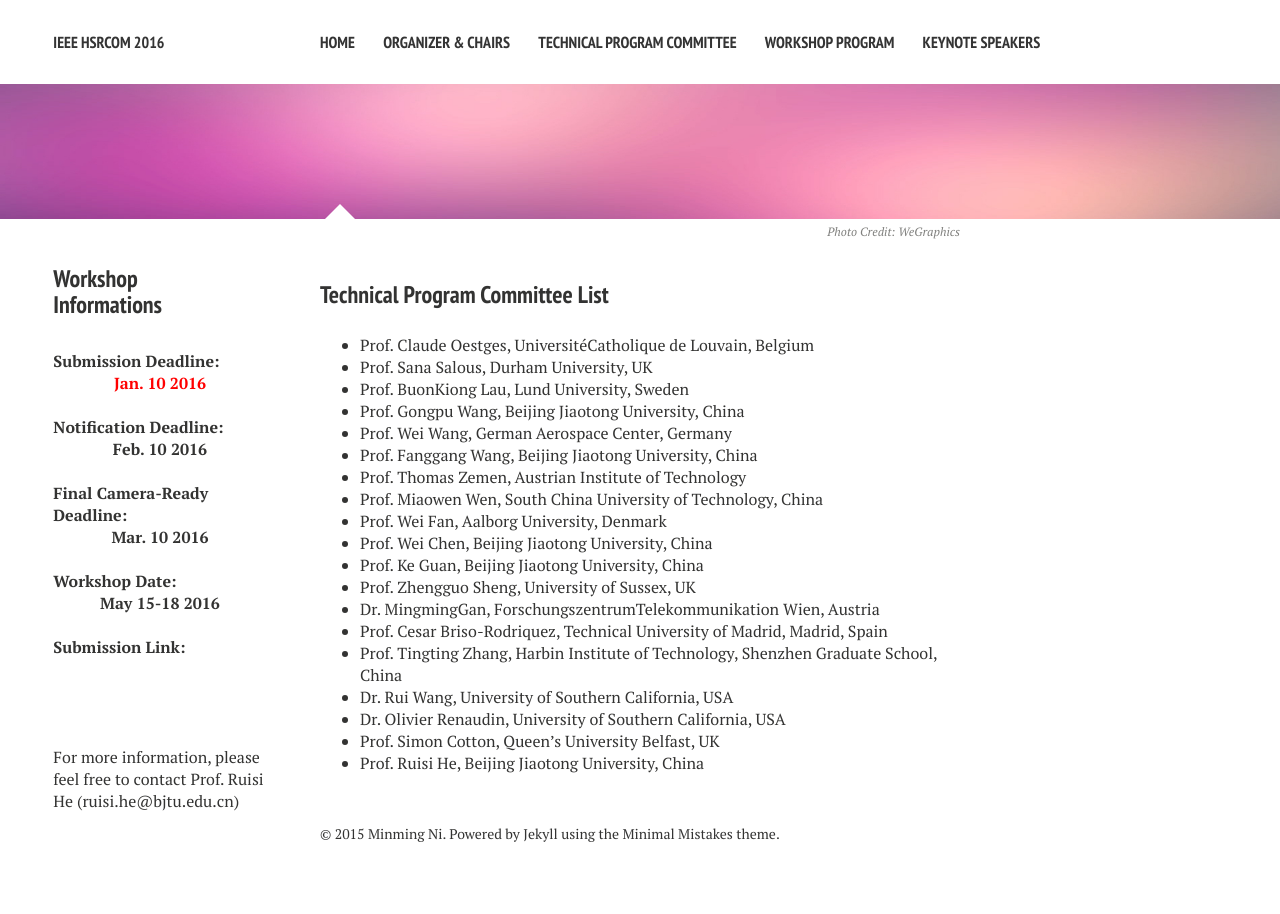
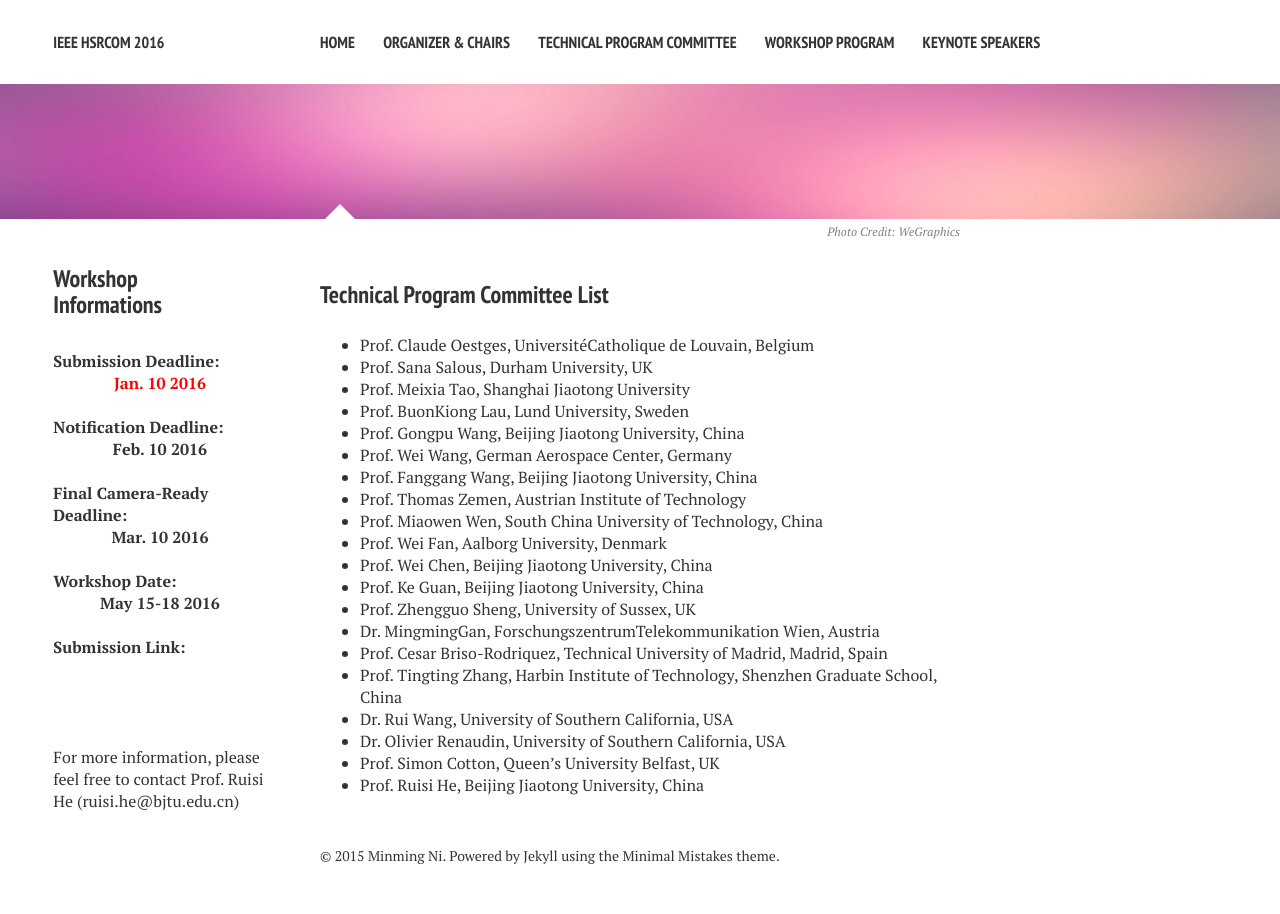
Before and after one commit to maxxx437/hsrcom2016, a Jekyll site: the page built from tpcs/index.md, in a window 1280 px wide. Built offline with Jekyll 4.4.1, drawn with Linux system fonts in a browser that asks for light colours; nearby versions of some CDN libraries.

Commit message:
Update index.md

```diff
--- a/tpcs/index.md
+++ b/tpcs/index.md
@@ -10,6 +10,7 @@ image:
 ###   Technical Program Committee List
 -	Prof. Claude Oestges, UniversitéCatholique de Louvain, Belgium
 -	Prof. Sana Salous, Durham University, UK
+-	Prof. Meixia Tao, Shanghai Jiaotong University
 -	Prof. BuonKiong Lau, Lund University, Sweden
 -	Prof. Gongpu Wang, Beijing Jiaotong University, China
 -	Prof. Wei Wang, German Aerospace Center, Germany
```
